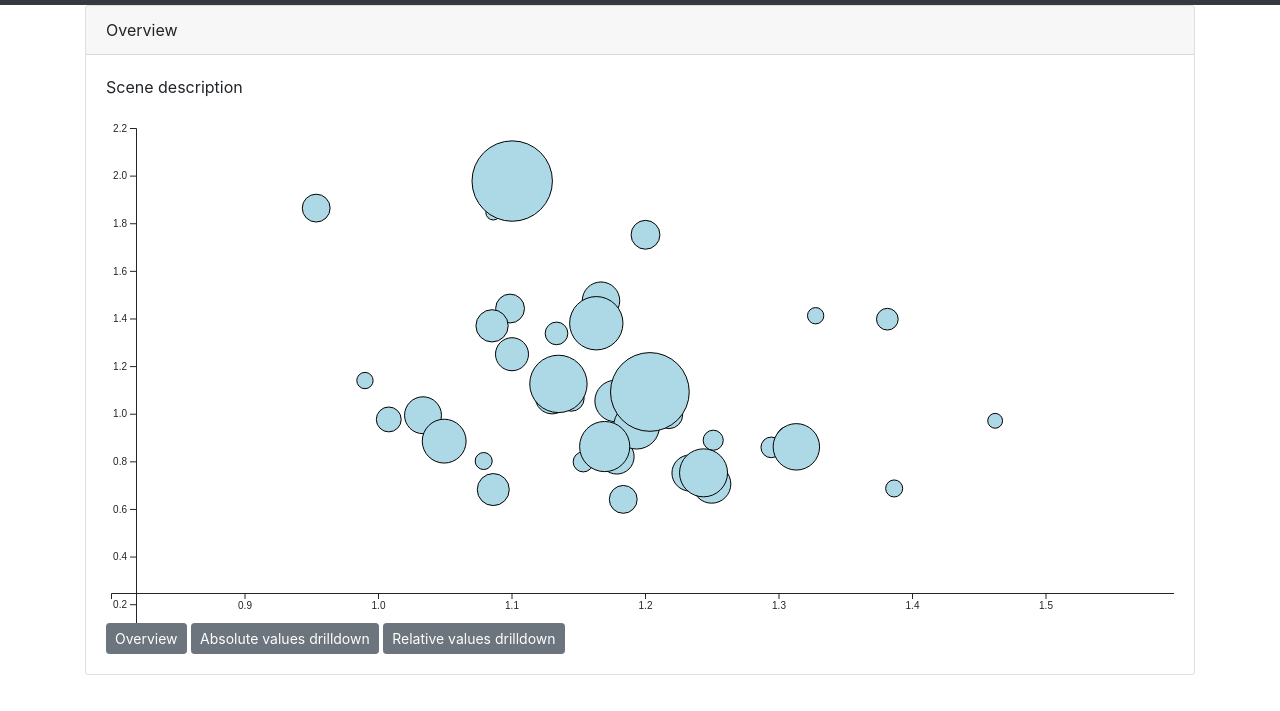
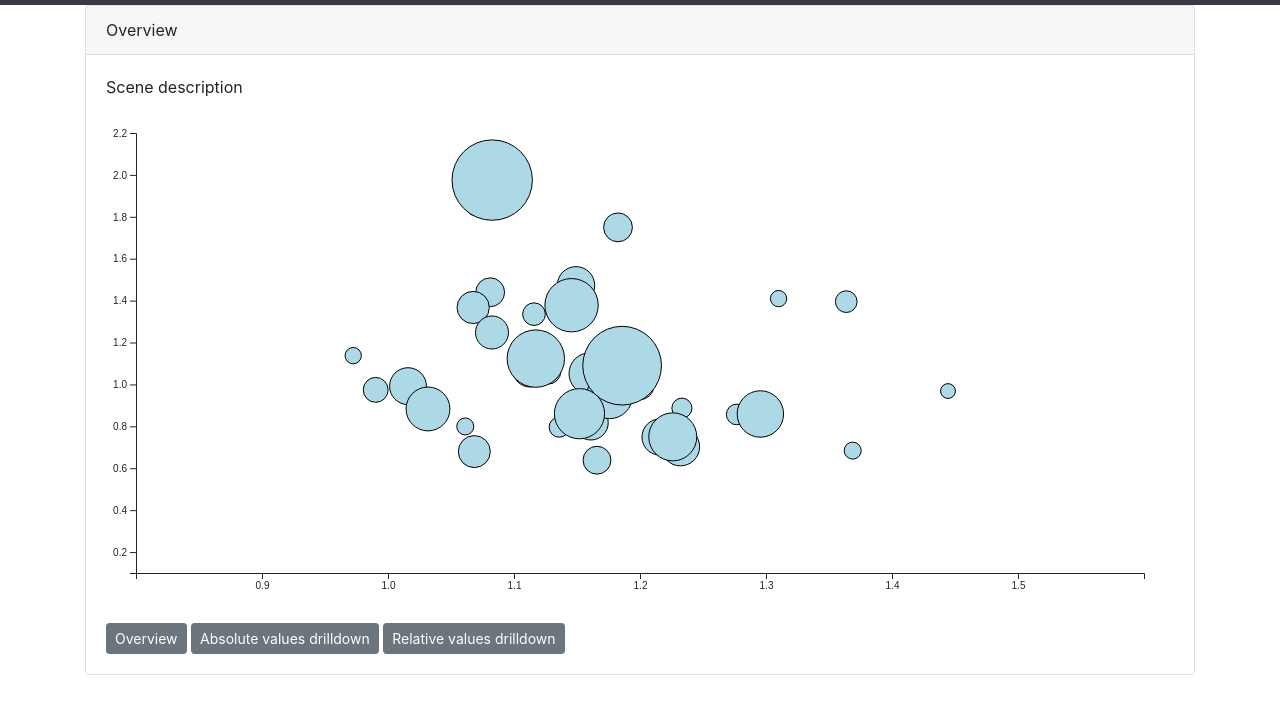
Before and after one commit to denisafanasev/cs498DataVisualization, a plain HTML site: page data_visualization.html in a window 1280 px wide. Shown: the part 51-762 px from the top of the page. Drawn offline with nearby package versions, Linux system fonts and the light colour scheme.

Commit message:
overview graph

```diff
--- a/data/overview_data.csv
+++ b/data/overview_data.csv
@@ -12,12 +12,10 @@ Nepal,29,1.047619048,1.260869565
 Morocco,31,1.341275244,1.107142857
 Uganda,31,1.586009174,1.347826087
 Canada,33,1.526318876,1.1
-Kenya,38,0.185417804,1.266666667
 Poland,38,1.164958788,0.974358974
 Argentina,40,1.253421369,1.111111111
 Colombia,45,1.184064726,1.184210526
 Spain,46,0.829204545,1.15
-Ukraine,46,2.052556412,0.92
 Korea Rep.,49,1.630733945,1.065217391
 South Africa,49,1.940538519,1.166666667
 Italy,60,0.870435167,1.052631579
--- a/data_visualization.html
+++ b/data_visualization.html
@@ -100,12 +100,10 @@
         }
 
         function createBubbleDiagram() {
-            console.log("function start");
+            //console.log("function start");
 
             d3.csv('data/overview_data.csv').then(function(data) {
-                console.log("data download done");
-
-                var margin = 30;
+                //console.log("data download done");
 
                 data.forEach(function(d) {
                     d.RIncDiffP = parseFloat(d.RIncDiffP);
@@ -114,26 +112,25 @@
                     //console.log(d.RIncDiffP);
                 });
 
-                var graph_width = parseInt(d3.select("svg").style("width").replace("px", ""));
-                var graph_height = parseInt(d3.select("svg").style("height").replace("px", ""));
-                //console.log(graph_width);
-                //console.log(graph_height);
+                var margin = 30;
+                var graph_width = parseInt(d3.select("svg").style("width").replace("px", ""))-margin*2;
+                var graph_height = parseInt(d3.select("svg").style("height").replace("px", ""))-margin*2;
 
                 var scaleX = d3.scaleLinear().domain([0.8, 1.6]).range([0, graph_width]);
                 var scaleY = d3.scaleLinear().domain([0.1, 2.2]).range([graph_height, 0]);
                 var scaleR = d3.scaleLog().domain([10, 100]).range([2, 20]).base(10);
 
                 d3.select("svg")
-                    .attr("width","100%")
-                    .attr("height",graph_height)
+                    .attr("width", graph_width+margin*2)
+                    .attr("height",graph_height+margin*2)
                     .append("g").attr("transform", "translate(" + 50 + "," + 50 + ")")
 
                     .selectAll()
                     .data(data)
                     .enter().append("circle")
                     .attr("id", function(d) { return d.Country; })
-                    .attr("cx", function(d) { return scaleX(d.PopDiffP); })
-                    .attr("cy", function(d) { return scaleY(d.RIncDiffP); })
+                    .attr("cx", function(d) { return scaleX(d.PopDiffP);})
+                    .attr("cy", function(d) { return scaleY(d.RIncDiffP);})
                     .attr("r", function(d, i){return scaleR(d.Totpop);});
 
 
@@ -141,11 +138,11 @@
                 var yAxis = d3.axisLeft(scaleY).tickValues([0.2, 0.4, 0.6, 0.8, 1, 1.2, 1.4, 1.6, 1.8, 2, 2.2, 2.4]).tickFormat(d3.format(".1f"));
 
                 d3.select('svg').append('g')
-                    .attr('transform', "translate("+margin+","+5+")")
+                    .attr('transform', "translate("+margin+","+10+")")
                     .call(yAxis);
 
                 d3.select('svg').append('g')
-                    .attr('transform', "translate("+5+","+(graph_height-margin)+")")
+                    .attr('transform', "translate("+margin+","+(graph_height+10)+")")
                     .call(xAxis);
             });
         }
```
